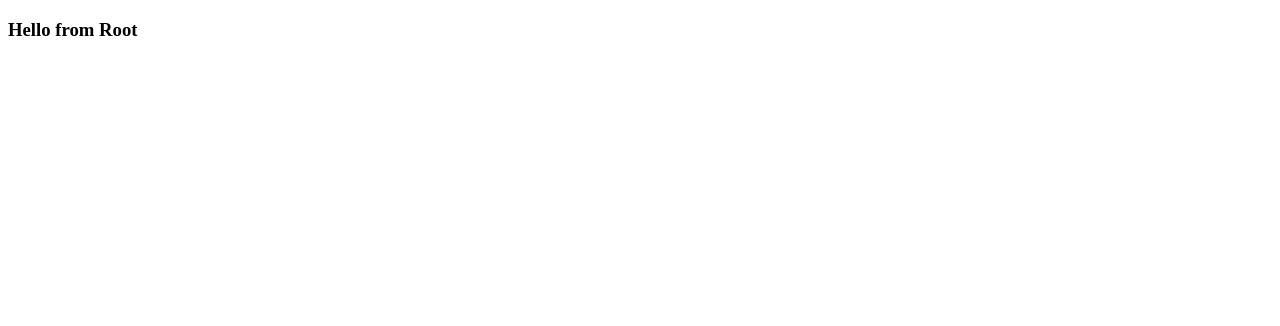
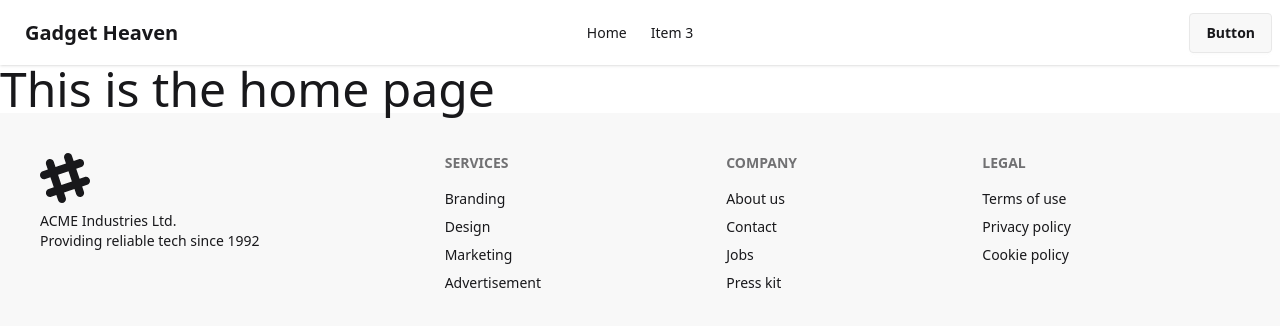
Before and after one commit to programming-hero-web-course-4/b10a8-gadget-heaven-DevelopWebAdnan, a React (Vite) app: page / in a window 1280 px wide. Shown: the top 326 px of the page. Built offline with nearby package versions, Linux system fonts and the light colour scheme.

Commit message:
created Navbar, Footer, ErrorPage and dynamic components for showing in the Outlet

```diff
--- /dev/null
+++ b/src/components/Dashboard/Dashboard.jsx
@@ -0,0 +1,11 @@
+import React from 'react';
+
+const Dashboard = () => {
+    return (
+        <div>
+            <h2 className='text-5xl'>Dashing board</h2>
+        </div>
+    );
+};
+
+export default Dashboard;
--- /dev/null
+++ b/src/components/ErrorPage/ErrorPage.jsx
@@ -0,0 +1,12 @@
+import React from 'react';
+
+const ErrorPage = () => {
+    return (
+        <div>
+            <h2 className='text-5xl'>Page Not Found</h2>
+            <p>Status: 404</p>
+        </div>
+    );
+};
+
+export default ErrorPage;
--- /dev/null
+++ b/src/components/Footer/Footer.jsx
@@ -0,0 +1,48 @@
+import React from 'react';
+
+const Footer = () => {
+    return (
+        <footer className="footer sm:footer-horizontal bg-base-200 text-base-content p-10">
+            <aside>
+                <svg
+                    width="50"
+                    height="50"
+                    viewBox="0 0 24 24"
+                    xmlns="http://www.w3.org/2000/svg"
+                    fillRule="evenodd"
+                    clipRule="evenodd"
+                    className="fill-current">
+                    <path
+                        d="M22.672 15.226l-2.432.811.841 2.515c.33 1.019-.209 2.127-1.23 2.456-1.15.325-2.148-.321-2.463-1.226l-.84-2.518-5.013 1.677.84 2.517c.391 1.203-.434 2.542-1.831 2.542-.88 0-1.601-.564-1.86-1.314l-.842-2.516-2.431.809c-1.135.328-2.145-.317-2.463-1.229-.329-1.018.211-2.127 1.231-2.456l2.432-.809-1.621-4.823-2.432.808c-1.355.384-2.558-.59-2.558-1.839 0-.817.509-1.582 1.327-1.846l2.433-.809-.842-2.515c-.33-1.02.211-2.129 1.232-2.458 1.02-.329 2.13.209 2.461 1.229l.842 2.515 5.011-1.677-.839-2.517c-.403-1.238.484-2.553 1.843-2.553.819 0 1.585.509 1.85 1.326l.841 2.517 2.431-.81c1.02-.33 2.131.211 2.461 1.229.332 1.018-.21 2.126-1.23 2.456l-2.433.809 1.622 4.823 2.433-.809c1.242-.401 2.557.484 2.557 1.838 0 .819-.51 1.583-1.328 1.847m-8.992-6.428l-5.01 1.675 1.619 4.828 5.011-1.674-1.62-4.829z"></path>
+                </svg>
+                <p>
+                    ACME Industries Ltd.
+                    <br />
+                    Providing reliable tech since 1992
+                </p>
+            </aside>
+            <nav>
+                <h6 className="footer-title">Services</h6>
+                <a className="link link-hover">Branding</a>
+                <a className="link link-hover">Design</a>
+                <a className="link link-hover">Marketing</a>
+                <a className="link link-hover">Advertisement</a>
+            </nav>
+            <nav>
+                <h6 className="footer-title">Company</h6>
+                <a className="link link-hover">About us</a>
+                <a className="link link-hover">Contact</a>
+                <a className="link link-hover">Jobs</a>
+                <a className="link link-hover">Press kit</a>
+            </nav>
+            <nav>
+                <h6 className="footer-title">Legal</h6>
+                <a className="link link-hover">Terms of use</a>
+                <a className="link link-hover">Privacy policy</a>
+                <a className="link link-hover">Cookie policy</a>
+            </nav>
+        </footer>
+    );
+};
+
+export default Footer;
--- /dev/null
+++ b/src/components/Home/Home.jsx
@@ -0,0 +1,12 @@
+import React from 'react';
+
+const Home = () => {
+    return (
+        <div>
+            <h2 className='text-5xl'>This is the home page</h2>
+            <p></p>
+        </div>
+    );
+};
+
+export default Home;
--- /dev/null
+++ b/src/components/Navbar/Navbar.jsx
@@ -0,0 +1,36 @@
+import React from 'react';
+
+const Navbar = () => {
+        const links = <>
+            <li><a>Home</a></li>
+            <li><a>Item 3</a></li>
+        </>
+
+    return (
+        <div className="navbar bg-base-100 shadow-sm">
+            <div className="navbar-start">
+                <div className="dropdown">
+                    <div tabIndex={0} role="button" className="btn btn-ghost lg:hidden">
+                        <svg xmlns="http://www.w3.org/2000/svg" className="h-5 w-5" fill="none" viewBox="0 0 24 24" stroke="currentColor"> <path strokeLinecap="round" strokeLinejoin="round" strokeWidth="2" d="M4 6h16M4 12h8m-8 6h16" /> </svg>
+                    </div>
+                    <ul
+                        tabIndex={0}
+                        className="menu menu-sm dropdown-content bg-base-100 rounded-box z-1 mt-3 w-52 p-2 shadow">
+                        {links}
+                    </ul>
+                </div>
+                <a className="btn btn-ghost text-xl">Gadget Heaven</a>
+            </div>
+            <div className="navbar-center hidden lg:flex">
+                <ul className="menu menu-horizontal px-1">
+                    {links}
+                </ul>
+            </div>
+            <div className="navbar-end">
+                <a className="btn">Button</a>
+            </div>
+        </div>
+    );
+};
+
+export default Navbar;
--- a/src/components/Root/Root.jsx
+++ b/src/components/Root/Root.jsx
@@ -1,8 +1,15 @@
 import React from 'react';
+import Navbar from '../Navbar/Navbar';
+import Footer from '../Footer/Footer';
+import { Outlet } from 'react-router-dom';
 
 const Root = () => {
     return (
-        <h3>Hello from Root</h3>
+        <div>
+            <Navbar></Navbar>
+            <Outlet></Outlet>
+            <Footer></Footer>
+        </div>
     );
 };
 
--- a/src/main.jsx
+++ b/src/main.jsx
@@ -1,16 +1,30 @@
 import { StrictMode } from 'react'
 import { createRoot } from 'react-dom/client'
-import './index.css'
+import './App.css'
 import {
   createBrowserRouter,
   RouterProvider,
 } from "react-router-dom";
 import Root from './components/Root/Root';
+import ErrorPage from './components/ErrorPage/ErrorPage';
+import Home from './components/Home/Home';
+import Dashboard from './components/Dashboard/Dashboard';
 
 const router = createBrowserRouter([
   {
     path: "/",
     element: <Root></Root>,
+    errorElement: <ErrorPage></ErrorPage>,
+    children: [
+      {
+        path: '/',
+        element: <Home></Home>
+      },
+      {
+        path: 'dashboard',
+        element: <Dashboard></Dashboard>
+      }
+    ]
   },
 ]);
 
```
